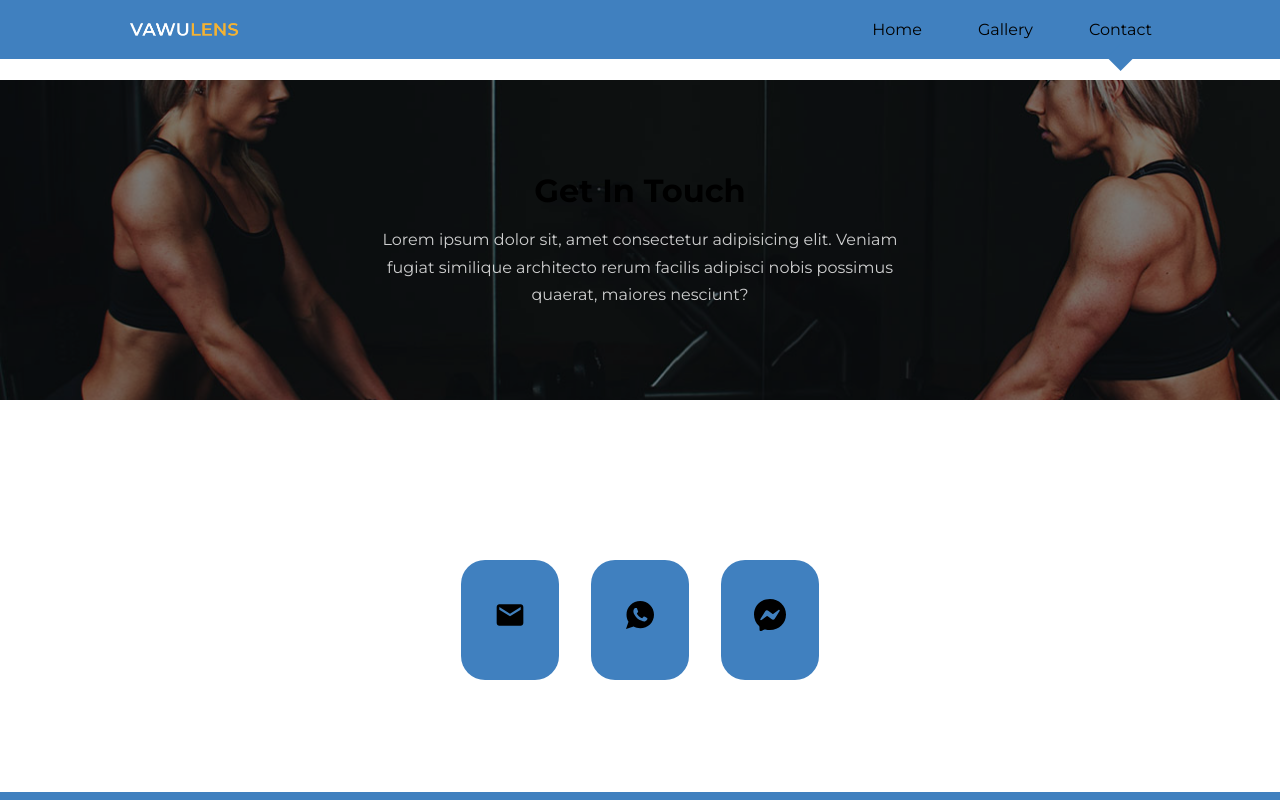
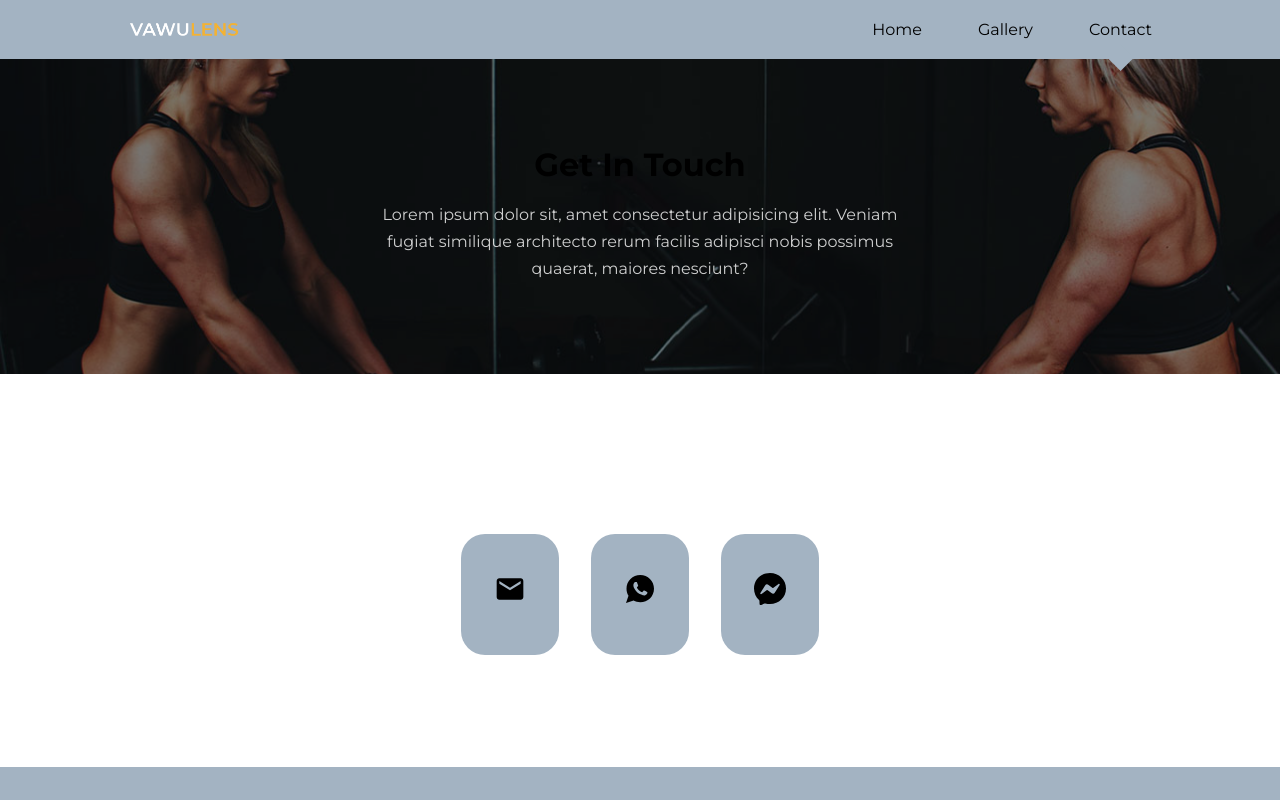
Before and after one commit to MarcoRosselDev/portafollio, a React (Create React App) app: page /contact in a window 1280 px wide. Shown: the top 800 px of the page. Built offline with nearby package versions, Linux system fonts and the light colour scheme.

Commit message:
structure pages and css 9

```diff
--- a/src/index.css
+++ b/src/index.css
@@ -13,7 +13,7 @@
 :root {
   --primary-hue: 210;
   --gray-hue: withe;
-  --color-primary: hsl(var(--primary-hue), 50%, 50%);
+  --color-primary: hsl(var(--primary-hue), 20%, 70%);
   --color-primary-variant: hsl(var(--primary-hue), 100%, 65%);
   --color-secondary: #ffb116;
   --color-gray-100: hsl(var(--gray-hue), 47%, 94%);
@@ -33,7 +33,7 @@
 
 body {
   /* no estaba */
-  margin-top: 80px;
+  /* margin-top: 80px; */
   /* no estaba */
   font-family: "Montserrat", sans-serif;
   color: var(--color-gray-200);
@@ -165,8 +165,9 @@ section {
 }
 
 .header {
-  margin-top: 5rem;
+  margin-top: 3.4rem;
   height: 20rem;
+  /* lol */
   overflow: hidden;
   border-bottom: 2px solid var(--color-gray-400);
 }
```
